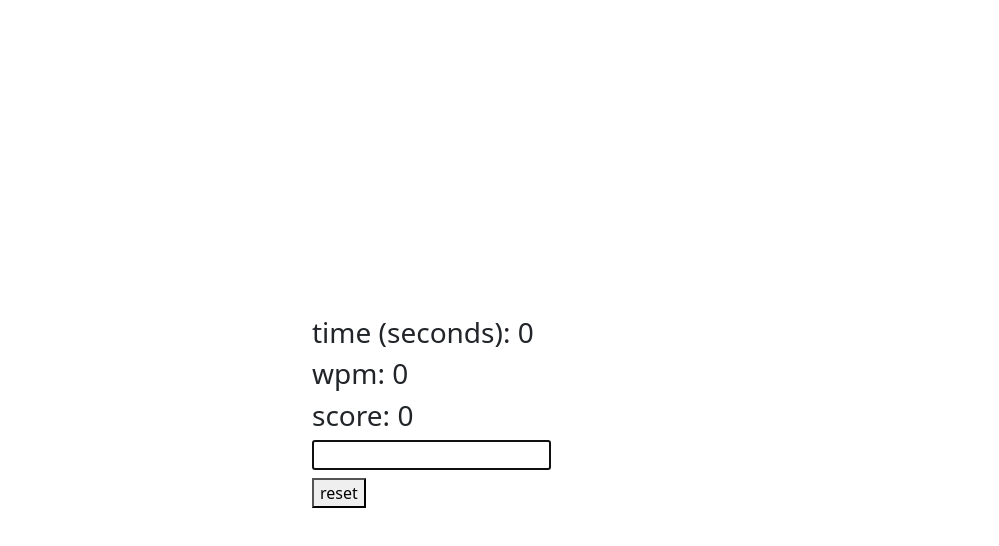
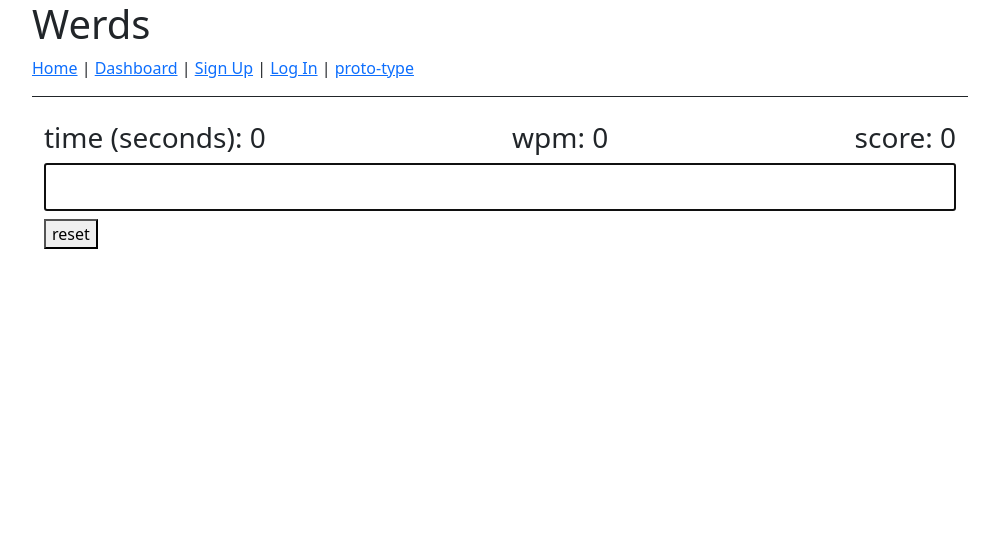
Before and after one commit to Foyoman/brain-train-client, a React (Create React App) app: page /proto-type in a window 1280 px wide. Shown: the top 546 px of the page, without its empty margins (140-1139 px from the left). Built offline with nearby package versions, Linux system fonts and the light colour scheme; no server answers.

Commit message:
added a navbar, routing is in indexjs, all components in appjs, added a home page, yeah shits all good man

```diff
--- a/src/components/App.js
+++ b/src/components/App.js
@@ -1,48 +1,17 @@
 import React from "react"
-import Signup from "./Signup"
 import { Container } from "react-bootstrap"
-import { AuthProvider } from "../contexts/AuthContext"
-import { BrowserRouter, Routes, Route } from "react-router-dom"
-import Dashboard from "./Dashboard"
-import Login from "./Login"
-import PrivateRoute from "./PrivateRoute"
-import ForgotPassword from "./ForgotPassword"
-import UpdateProfile from "./UpdateProfile"
-import Typer from "./Typer"
+import { Outlet } from "react-router-dom"
+import Navbar from "./Navbar"
 
 function App() {
   return (
-    <Container
-      className="d-flex align-items-center justify-content-center"
-      style={{ minHeight: "100vh" }}
-    >
-      <div className="w-100" style={{ maxWidth: "400px" }}>
-        <BrowserRouter>
-          <AuthProvider>
-            <Routes>
-              <Route exact path="/dashboard"
-                element={
-                  <PrivateRoute>
-                    <Dashboard />
-                  </PrivateRoute>
-                }
-              />
-              <Route path="/update-profile"
-                element={
-                  <PrivateRoute>
-                    <UpdateProfile />
-                  </PrivateRoute>
-                }
-              />
-              <Route path="/signup" element={<Signup />} />
-              <Route path="/login" element={<Login />} />
-              <Route path="/forgot-password" element={<ForgotPassword />} />
-              <Route path="/proto-type" element={<Typer />} />
-            </Routes>
-          </AuthProvider>
-        </BrowserRouter>
-      </div>
-    </Container>
+    <div className="App">
+      <Container style={{ maxWidth: "960px" }}>
+        <h1>Werds</h1>
+        <Navbar />
+        <Outlet />
+      </Container>
+    </div>
   )
 }
 
--- /dev/null
+++ b/src/components/Home.js
@@ -0,0 +1,9 @@
+import React, { Component } from 'react'
+
+export default class Home extends Component {
+	render() {
+		return (
+			<div>Home. This will be where we link all of our games n shit.</div>
+		)
+	}
+}
--- /dev/null
+++ b/src/components/Navbar.js
@@ -0,0 +1,18 @@
+import { Link } from 'react-router-dom'
+
+export default function Navbar() {
+	return (
+		<nav
+			style={{
+				borderBottom: "solid 1px",
+				paddingBottom: "1rem",
+			}}
+		>
+			<Link to="/">Home</Link> |{" "}
+			<Link to="/dashboard">Dashboard</Link> |{" "}
+			<Link to="/signup">Sign Up</Link> |{" "}
+			<Link to="/login">Log In</Link> |{" "}
+			<Link to="/proto-type">proto-type</Link>
+		</nav>
+	)
+}
--- a/src/components/Typer.js
+++ b/src/components/Typer.js
@@ -1,6 +1,7 @@
 import React, { useState, useEffect } from 'react';
 import axios from 'axios';
 import { Container } from 'react-bootstrap';
+import '../styles.css'
 
 const Typer = () => {
 
--- a/src/index.js
+++ b/src/index.js
@@ -2,12 +2,58 @@ import React from "react"
 import ReactDOM from "react-dom"
 import App from "./components/App"
 import "bootstrap/dist/css/bootstrap.min.css"
+import { AuthProvider } from "./contexts/AuthContext"
+import { BrowserRouter, Routes, Route } from "react-router-dom"
+import Dashboard from "./components/Dashboard"
+import Signup from "./components/Signup"
+import Login from "./components/Login"
+import PrivateRoute from "./components/PrivateRoute"
+import ForgotPassword from "./components/ForgotPassword"
+import UpdateProfile from "./components/UpdateProfile"
+import Typer from "./components/Typer"
+import Home from "./components/Home"
 
 const root = ReactDOM.createRoot(document.getElementById('root'));
 root.render(
-  <App />
+  <BrowserRouter>
+    <AuthProvider>
+      <Routes>
+        <Route element={<App />}>
+          <Route path="/" element={<Home />} />
+          <Route exact path="/dashboard"
+            element={
+              <PrivateRoute>
+                <Dashboard />
+              </PrivateRoute>
+            }
+          />
+          <Route path="/update-profile"
+            element={
+              <PrivateRoute>
+                <UpdateProfile />
+              </PrivateRoute>
+            }
+          />
+          <Route path="/signup" element={<Signup />} />
+          <Route path="/login" element={<Login />} />
+          <Route path="/forgot-password" element={<ForgotPassword />} />
+          <Route path="/proto-type" element={<Typer />} />
+          <Route
+            path="*"
+            element={
+              <main style={{ padding: "1rem "}}>
+                <h1>404: page not found</h1>
+                <p>Go somewhere else</p>
+              </main>
+            }
+          />
+        </Route>
+      </Routes>
+    </AuthProvider>
+  </BrowserRouter>
 )
 
+{/*
 
 // import React from 'react';
 // import ReactDOM from 'react-dom/client';
@@ -53,3 +99,5 @@ root.render(
 //   </Routes>
 // </BrowserRouter>
 // );
+
+*/}
--- /dev/null
+++ b/src/styles.css
@@ -0,0 +1,22 @@
+.code {
+  font-family: source-code-pro, Menlo, Monaco, Consolas, 'Courier New',
+    monospace;
+}
+
+.red {
+	color: red;
+}
+
+.green {
+	color: green;
+}
+
+.stats {
+  display: flex;
+  justify-content: space-between;
+}
+
+input[type="text"] {
+  width: 100%;
+  height: 3em;
+}
```
